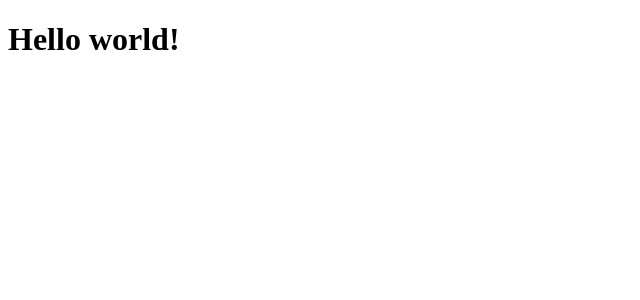
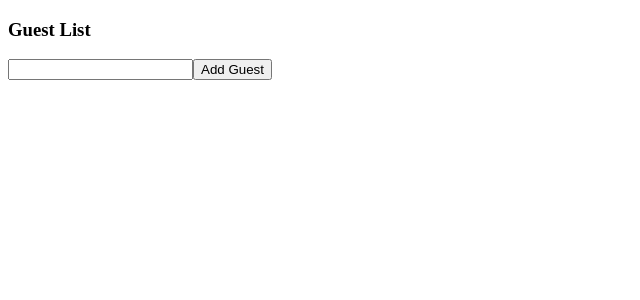
Before and after one commit to buka4rill/typescript-projects, a React (Create React App) app in the folder rts/: page / in a window 1280 px wide. Shown: the top 300 px of the page, without its empty margins (0-640 px from the left). Built offline with nearby package versions, Linux system fonts and the light colour scheme.

Commit message:
Setting up the state component

```diff
--- a/rts/src/index.tsx
+++ b/rts/src/index.tsx
@@ -1,8 +1,9 @@
 import ReactDOM from 'react-dom';
+import GuestList from './state/GuestList';
 
 const App = () => {
     return <div>
-        <h1> Hello world! </h1>
+        <GuestList />
     </div>
 };
 
--- /dev/null
+++ b/rts/src/state/GuestList.tsx
@@ -0,0 +1,16 @@
+import { useState } from 'react';
+
+// Not receiving any props
+const GuestList: React.FC = () => {
+    // Track whatever the user types in input
+    const [name, setName] = useState('');
+
+    return <div>
+        <h3>Guest List</h3>
+
+        <input value={name} onChange={(e) => setName(e.target.value)} />
+        <button>Add Guest</button>
+    </div>
+}
+
+export default GuestList;
```
